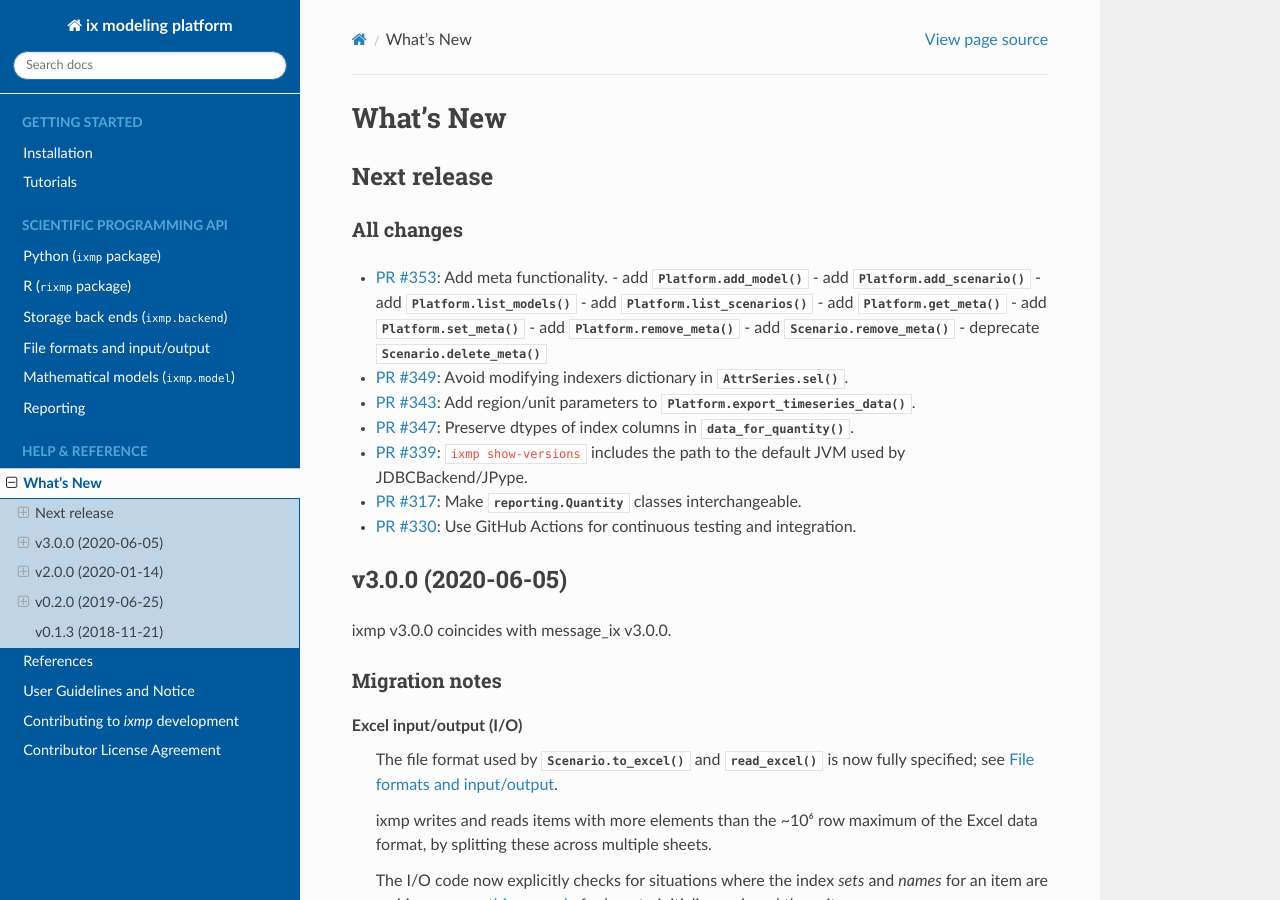
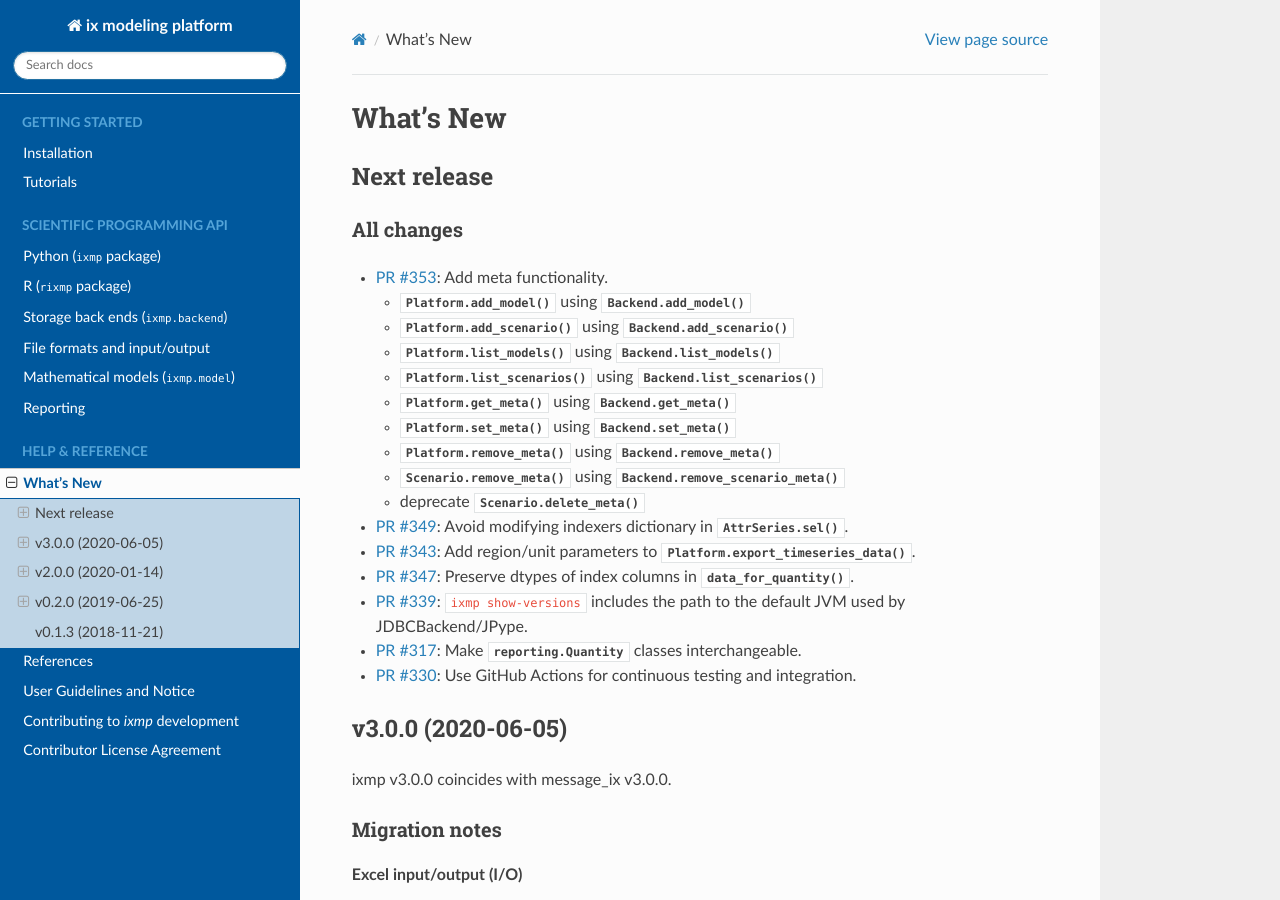
Before and after one commit to iiasa/ixmp, a Sphinx documentation site: the page built from doc/source/whatsnew.rst, in a window 1280 px wide and 900 px high. Built offline with Sphinx 7.4.7 and the Read the Docs theme 2.0.0, drawn with Linux system fonts in a browser that asks for light colours; the version number could not be read and is left out.

Commit message:
Meta: documentation, release notes, consistent names
- update sphinx documentation
- consistently use "meta category" instead of "meta attribute"
- update release notes

```diff
--- a/RELEASE_NOTES.rst
+++ b/RELEASE_NOTES.rst
@@ -5,15 +5,17 @@ All changes
 -----------
 
 - :pull:`353`: Add meta functionality.
-  - add :meth:`Platform.add_model`
-  - add :meth:`Platform.add_scenario`
-  - add :meth:`Platform.list_models`
-  - add :meth:`Platform.list_scenarios`
-  - add :meth:`Platform.get_meta`
-  - add :meth:`Platform.set_meta`
-  - add :meth:`Platform.remove_meta`
-  - add :meth:`Scenario.remove_meta`
+
+  - :meth:`Platform.add_model` using :meth:`.Backend.add_model`
+  - :meth:`Platform.add_scenario` using :meth:`.Backend.add_scenario`
+  - :meth:`Platform.list_models` using :meth:`.Backend.list_models`
+  - :meth:`Platform.list_scenarios` using :meth:`.Backend.list_scenarios`
+  - :meth:`Platform.get_meta` using :meth:`.Backend.get_meta`
+  - :meth:`Platform.set_meta` using :meth:`.Backend.set_meta`
+  - :meth:`Platform.remove_meta` using :meth:`.Backend.remove_meta`
+  - :meth:`Scenario.remove_meta` using :meth:`.Backend.remove_scenario_meta`
   - deprecate :meth:`Scenario.delete_meta`
+
 - :pull:`349`: Avoid modifying indexers dictionary in :meth:`.AttrSeries.sel`.
 - :pull:`343`: Add region/unit parameters to :meth:`.Platform.export_timeseries_data`.
 - :pull:`347`: Preserve dtypes of index columns in :func:`.data_for_quantity`.
```
Also changed, not shown: doc/source/api-backend.rst (+10 -2 lines), doc/source/api.rst (+18 -5 lines), 2 other files.
